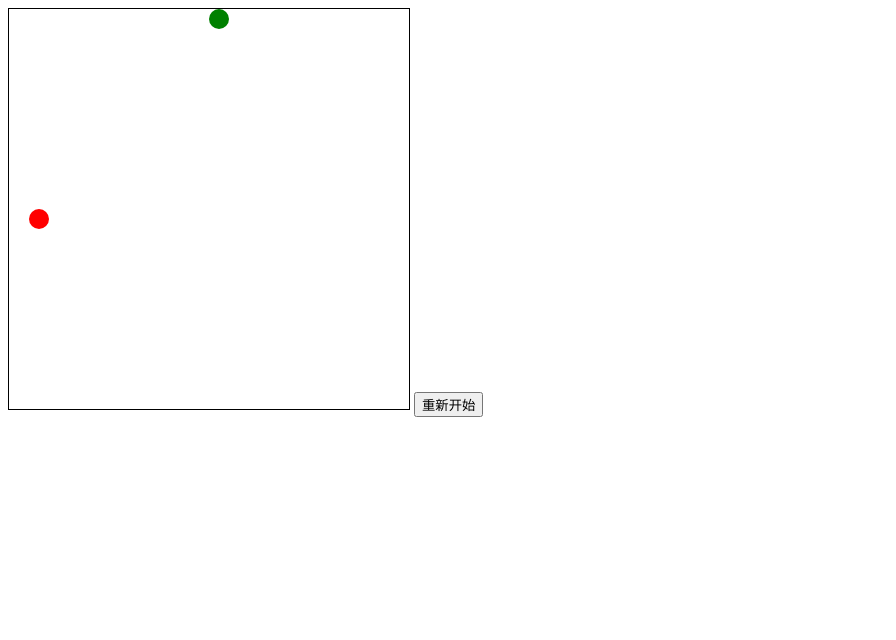
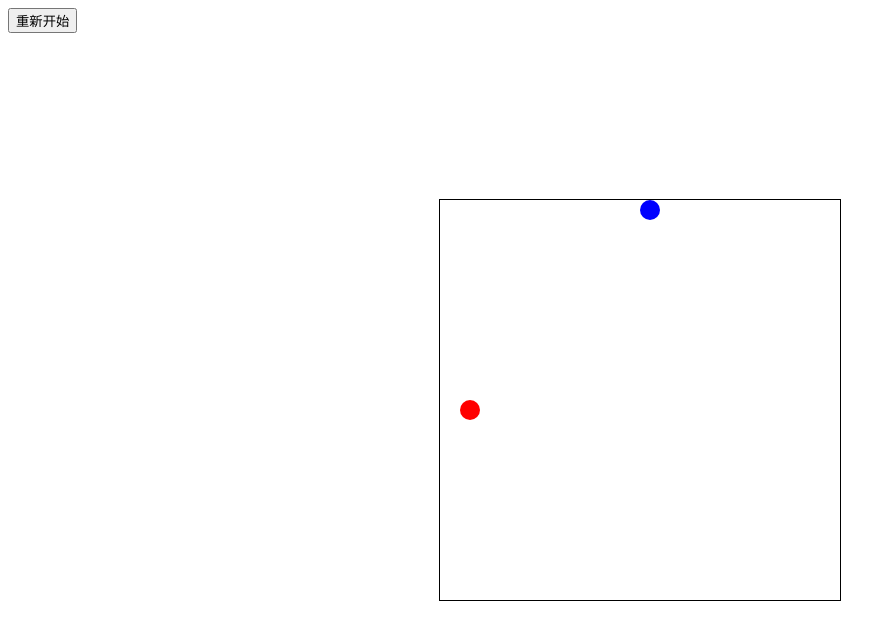
Before and after one commit to zengs0/tcs, a plain HTML site: page index.html in a window 1280 px wide. Shown: the whole page, without its empty margins (0-896 px from the left). Drawn offline with Linux system fonts and the light colour scheme.

Commit message:
Update index.html

```diff
--- a/index.html
+++ b/index.html
@@ -6,10 +6,20 @@
             border: 1px solid black;
         }
     </style>
+ <style>
+        canvas{
+            border: 1px solid black;
+            position: fixed;
+            top: 50%;
+            left: 50%;
+            transform: translate(-50%, -50%);
+        }
+.restart{ position: fixed}
+    </style>
 </head>
 <body>
     <canvas id="game-canvas" width="400" height="400"></canvas>
-     <button id="restart-button">重新开始</button>
+     <button id="restart-button" class="restart">重新开始</button>
     <script>
         var canvas = document.getElementById("game-canvas");
         var ctx = canvas.getContext("2d");
@@ -25,7 +35,11 @@
 for (var i = 0; i < snake.length; i++) {
 ctx.beginPath();
 ctx.arc(snake[i].x + snakeSize / 2, snake[i].y + snakeSize / 2, snakeSize / 2, 0, Math.PI * 2);
+if (i === 0) {
+ctx.fillStyle = "blue"; // 蛇头颜色为蓝色
+} else {
 ctx.fillStyle = "green";
+}
 ctx.fill();
 ctx.closePath();
 }
```
Lines whose indentation alone changed are shown as unchanged.
